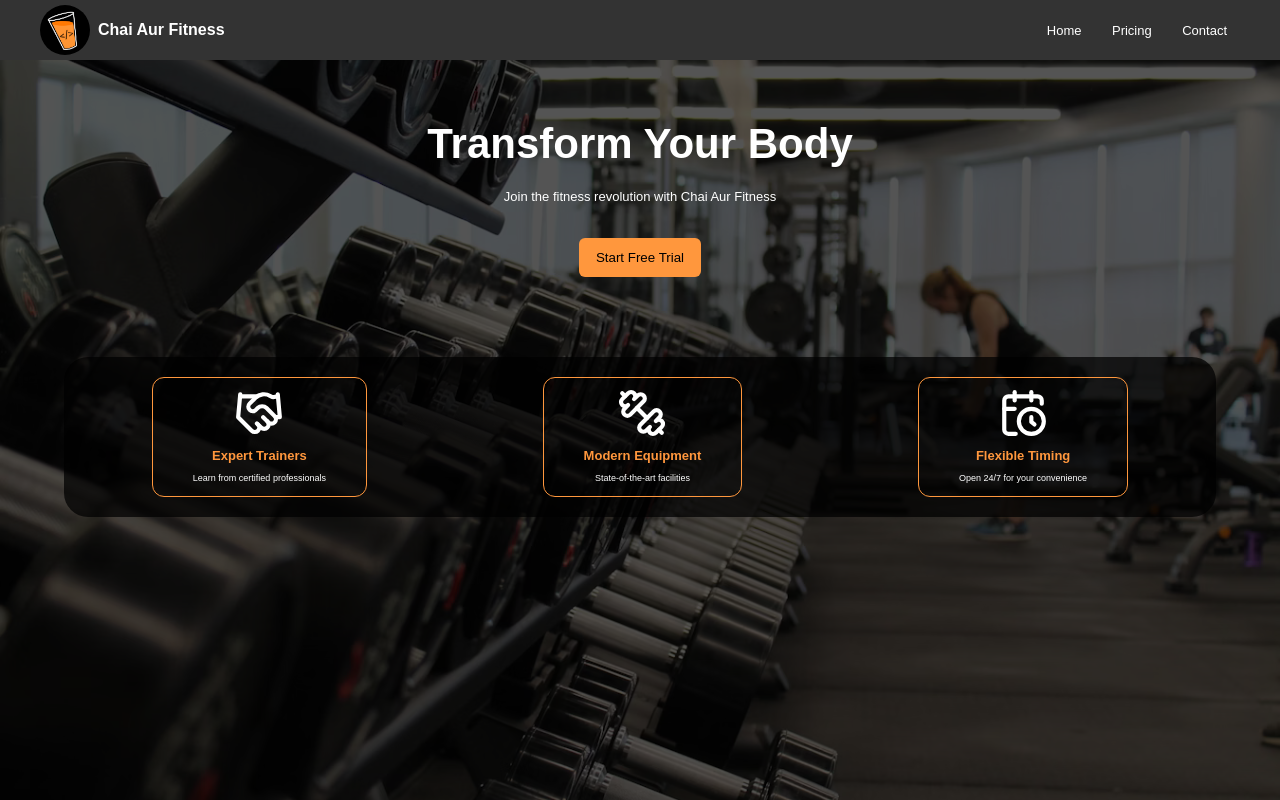
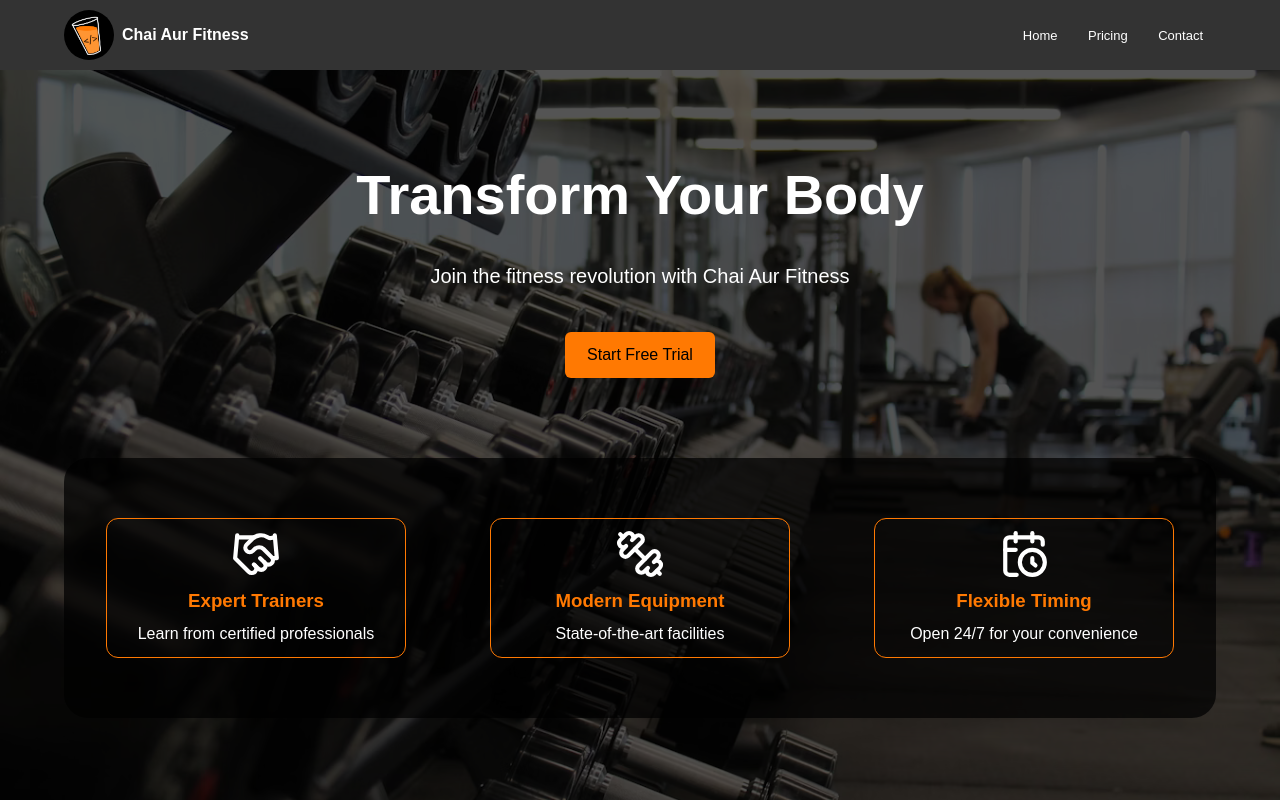
Before and after one commit to satyarth8/CSS-challenges, a plain HTML site: page landing-page-challlenge2/landing-page-1/index.html in a window 1280 px wide. Drawn offline with Linux system fonts and the light colour scheme.

Commit message:
fix size of text

```diff
--- a/landing-page-challlenge2/landing-page-1/challenge.css
+++ b/landing-page-challlenge2/landing-page-1/challenge.css
@@ -23,7 +23,7 @@ body {
   display: flex;
   align-items: center;
   justify-content: space-between;
-  padding: 5px 40px;
+  padding: 10px 5vw;
   background-color: #333333;
   color: white;
 }
@@ -57,7 +57,7 @@ body {
 .hero {
   display: flex;
   flex-direction: column;
-  margin-top: 20px;
+  margin-top: 50px;
   gap:50px;
 }
 
@@ -67,33 +67,34 @@ body {
   align-items: center;
 
   padding: 30px 0px;
-  gap:10px;
+  gap:20px;
 }
 
 
 .hero-content h1 {
   font-weight: bolder;
   color: white;
-  font-size: 42px;
+  font-size: 42pt;
 
 }
 
 .hero-content p {
   color:white;
-  font-size: small;
+  font-size: 15pt;
 }
 
 .cta-button {
-  padding:10px 15px;
-  background-color: #ff973d;
+  padding:12px 20px;
+  background-color: #ff7902;
   border:2px solid transparent;
-  font-weight: 400;
+  font-weight:500;
   border-radius: 6px;
   margin-top: 20px;
+  font-size: 12pt;
 }
 
 .cta-button:hover {
-  border: 2px solid #ff973d;
+  border: 2px solid #ff7902;
   background-color: transparent;
   color:white;
 }
@@ -104,16 +105,18 @@ body {
   justify-content: space-around;
   background-color: rgba(0, 0, 0, 0.728);
   margin: 0px 5vw;
+  padding:5vh 0pt;
   flex-wrap: wrap;
   border-radius: 24px;
 }
 
 .feature {
   margin: 20px;
-  border: 1px solid #ff973d;
+  border: 1px solid #ff7902;
   border-radius: 12px;
   text-align: center;
-  padding: 10px 40px;
+  padding: 10px 30px;
+  width: 300px;
 }
 
 
@@ -121,12 +124,12 @@ body {
 
 }
 .feature h3 {
-  color: #ff973d;
-  font-size: small;
+  color: #ff7902;
+  font-size: 14pt;
   padding-bottom:5px;
 }
 
 .feature p {
   color: white;
-  font-size: xx-small;
+  font-size: medium;
 }
--- a/landing-page-challlenge2/landing-page-1/index.html
+++ b/landing-page-challlenge2/landing-page-1/index.html
@@ -2,7 +2,7 @@
 <html lang="en">
   <head>
     <meta charset="UTF-8" />
-    <meta name="viewport" content="width=device-width, initial-scale=1.0" />
+    <meta name="viewport" content="width=device-width, force-initial-scale=1.5" />
     <link rel="icon" type="image/x-icon" href="./assets/favicon.ico" />
     <title>Chai Aur Fitness</title>
     <!-- <link rel="stylesheet" href="challenge.css" /> -->
```
